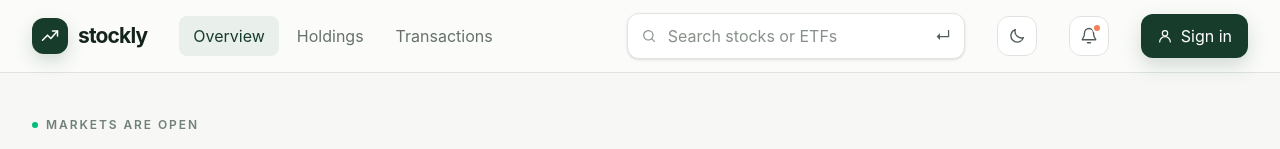
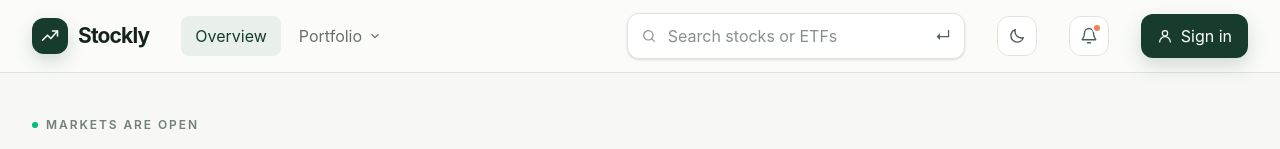
Before and after one commit to alexyang2920/stockly-ui, a React (Vite) app: page / in a window 1280 px wide. Shown: the top 149 px of the page. Built offline with nearby package versions, Linux system fonts and the light colour scheme.

Commit message:
user preferences

```diff
--- a/src/App.tsx
+++ b/src/App.tsx
@@ -2,6 +2,8 @@ import { useCallback, useEffect, useState, type FormEvent, type ReactNode } from
 import AuthModal from './components/AuthModal'
 import InstrumentMark from './components/InstrumentMark'
 import PortfolioNav from './components/PortfolioNav'
+import UserMenu from './components/UserMenu'
+import { getUserPreferences, updateUserPreferences } from './api/users'
 import WatchlistTable from './components/WatchlistTable'
 import InstrumentPage from './pages/InstrumentPage'
 import PortfolioPage from './pages/PortfolioPage'
@@ -94,6 +96,7 @@ function StockMark({ symbol, small = false }: { symbol: string, small?: boolean
 
 function App() {
   const [darkMode, setDarkMode] = useState(() => document.documentElement.classList.contains('dark'))
+  const [preferredPortfolioId, setPreferredPortfolioId] = useState<string | undefined>()
   const [mobileOpen, setMobileOpen] = useState(false)
   const [watching, setWatching] = useState(() => new Set<string>())
   const [showModal, setShowModal] = useState(false)
@@ -114,6 +117,16 @@ function App() {
   }, [darkMode])
 
   useEffect(() => {
+    if (!auth) return
+    const controller = new AbortController()
+    getUserPreferences(auth, controller.signal).then((preferences) => {
+      setDarkMode(preferences.darkMode)
+      setPreferredPortfolioId(preferences.selectedPortfolioId ?? undefined)
+    }).catch(() => { /* Keep local preferences when the server is unavailable. */ })
+    return () => controller.abort()
+  }, [auth])
+
+  useEffect(() => {
     const onPopState = () => setRoute(routeFromLocation())
     window.addEventListener('popstate', onPopState)
     return () => window.removeEventListener('popstate', onPopState)
@@ -132,6 +145,7 @@ function App() {
     localStorage.removeItem(AUTH_STORAGE_KEY)
     setAuth(null)
     setWatching(new Set())
+    setPreferredPortfolioId(undefined)
     setToast('You have been signed out')
   }
 
@@ -152,14 +166,23 @@ function App() {
   const selectNav = (item: string) => {
     if (item === 'Overview') navigate({ view: 'home' })
     if (item === 'Holdings' || item === 'Transactions') {
-      if (auth) navigate({ view: 'portfolio', section: item.toLowerCase() as 'holdings' | 'transactions', portfolioId: route.view === 'portfolio' ? route.portfolioId : undefined, addTransaction: false })
+      if (auth) navigate({ view: 'portfolio', section: item.toLowerCase() as 'holdings' | 'transactions', portfolioId: route.view === 'portfolio' ? route.portfolioId ?? preferredPortfolioId : preferredPortfolioId, addTransaction: false })
       else setShowModal(true)
     }
   }
 
   const selectPortfolio = (portfolioId: string) => {
+    const nextPortfolioId = portfolioId || undefined
+    setPreferredPortfolioId(nextPortfolioId)
+    if (auth) void updateUserPreferences(auth, { darkMode, selectedPortfolioId: nextPortfolioId ?? null }).catch(() => undefined)
     const section = route.view === 'portfolio' ? route.section : 'holdings'
-    navigate({ view: 'portfolio', section, portfolioId, addTransaction: false })
+    navigate({ view: 'portfolio', section, portfolioId: nextPortfolioId, addTransaction: false })
+  }
+
+  const toggleTheme = () => {
+    const nextDarkMode = !darkMode
+    setDarkMode(nextDarkMode)
+    if (auth) void updateUserPreferences(auth, { darkMode: nextDarkMode, selectedPortfolioId: preferredPortfolioId ?? null }).catch(() => undefined)
   }
 
   return (
@@ -168,26 +191,30 @@ function App() {
         <div className="mx-auto flex h-[72px] max-w-[1480px] items-center gap-8 px-5 lg:px-8">
           <button className="flex items-center gap-2.5" onClick={() => navigate({ view: 'home' })} aria-label="Stockly home">
             <span className="grid size-9 place-items-center rounded-xl bg-[#173c2c] text-white shadow-[0_7px_18px_rgba(23,60,44,.18)]"><Icon name="trend" className="size-5" /></span>
-            <span className="text-[21px] font-bold tracking-[-.04em]">stockly</span>
+            <span className="text-[21px] font-bold tracking-[-.04em]">Stockly</span>
           </button>
 
           <nav className="hidden items-center gap-1 lg:flex" aria-label="Main navigation">
-            {['Overview', 'Holdings', 'Transactions'].map((item) => <button key={item} onClick={() => selectNav(item)} className={`rounded-lg px-3.5 py-2 text-sm font-medium transition ${(route.view === 'portfolio' && route.section === item.toLowerCase()) || (route.view === 'home' && item === 'Overview') ? 'bg-[#e9efea] text-[#173c2c]' : 'text-[#66716b] hover:bg-white hover:text-[#15231d]'}`}>{item}</button>)}
+            <button onClick={() => selectNav('Overview')} className={`rounded-lg px-3.5 py-2 text-sm font-medium transition ${route.view === 'home' ? 'bg-[#e9efea] text-[#173c2c] dark:text-[#b8e2c9]' : 'text-[#66716b] hover:bg-white hover:text-[#15231d]'}`}>Overview</button>
+            <div className="group relative">
+              <button onClick={() => selectNav('Holdings')} className={`flex items-center gap-1.5 rounded-lg px-3.5 py-2 text-sm font-medium transition ${route.view === 'portfolio' ? 'bg-[#e9efea] text-[#173c2c] dark:text-[#b8e2c9]' : 'text-[#66716b] hover:bg-white hover:text-[#15231d]'}`} aria-haspopup="menu"><span>Portfolio</span><svg className="size-3.5 transition group-hover:rotate-180 group-focus-within:rotate-180" viewBox="0 0 24 24" fill="none" stroke="currentColor" strokeWidth="2"><path d="m6 9 6 6 6-6" /></svg></button>
+              <div className="invisible absolute left-0 top-full z-50 pt-2 opacity-0 transition group-hover:visible group-hover:opacity-100 group-focus-within:visible group-focus-within:opacity-100"><div role="menu" className="w-48 rounded-2xl border border-[#dce3dd] bg-white p-1.5 shadow-[0_16px_45px_rgba(20,38,29,.18)] dark:border-[#35463d] dark:bg-[#18231e]">{(['Holdings', 'Transactions'] as const).map((item) => <button key={item} role="menuitem" onClick={() => selectNav(item)} className={`flex w-full items-center gap-3 rounded-xl px-3 py-2.5 text-left text-sm font-semibold ${route.view === 'portfolio' && route.section === item.toLowerCase() ? 'bg-[#eef2ee] text-[#285d43] dark:bg-[#25342c] dark:text-[#b8e2c9]' : 'text-[#66716b] hover:bg-[#f7f9f7] dark:hover:bg-[#202d26]'}`}><span className="grid size-7 place-items-center rounded-lg bg-[#eef2ee] text-[#285d43] dark:bg-[#25342c] dark:text-[#8dd0aa]"><Icon name={item === 'Holdings' ? 'briefcase' : 'activity'} className="size-3.5" /></span>{item}</button>)}</div></div>
+            </div>
           </nav>
 
-          {auth && <PortfolioNav auth={auth} selectedId={route.view === 'portfolio' ? route.portfolioId : undefined} onSelect={selectPortfolio} />}
+          {auth && <PortfolioNav auth={auth} selectedId={route.view === 'portfolio' ? route.portfolioId ?? preferredPortfolioId : preferredPortfolioId} onSelect={selectPortfolio} />}
 
           <form onSubmit={submitGlobalSearch} className="relative ml-auto hidden min-w-56 md:block xl:min-w-72">
             <Icon name="search" className="absolute left-3.5 top-1/2 size-4 -translate-y-1/2 text-[#879089]" />
             <input id="global-search" value={globalSearch} onChange={(event) => setGlobalSearch(event.target.value)} maxLength={50} className="w-full rounded-xl border border-[#dfe4df] bg-white py-2.5 pl-10 pr-12 text-sm shadow-sm outline-none placeholder:text-[#879089] focus:border-[#789887] focus:ring-4 focus:ring-[#e2ebe5]" placeholder="Search stocks or ETFs" aria-label="Search stocks or ETFs" />
             <button className="absolute right-1.5 top-1/2 -translate-y-1/2 rounded-lg px-2 py-1 text-xs font-bold text-[#526158] hover:bg-[#eef2ee]" aria-label="Submit search">↵</button>
           </form>
-          <button onClick={() => setDarkMode((current) => !current)} className="grid size-10 place-items-center rounded-xl border border-[#dfe4df] bg-white text-[#4e5c54] transition hover:border-[#aeb9b1]" aria-label={`Switch to ${darkMode ? 'light' : 'dark'} mode`} title={`Switch to ${darkMode ? 'light' : 'dark'} mode`}><Icon name={darkMode ? 'sun' : 'moon'} className="size-[18px]" /></button>
+          <button onClick={toggleTheme} className="grid size-10 place-items-center rounded-xl border border-[#dfe4df] bg-white text-[#4e5c54] transition hover:border-[#aeb9b1]" aria-label={`Switch to ${darkMode ? 'light' : 'dark'} mode`} title={`Switch to ${darkMode ? 'light' : 'dark'} mode`}><Icon name={darkMode ? 'sun' : 'moon'} className="size-[18px]" /></button>
           <button className="relative hidden size-10 place-items-center rounded-xl border border-[#dfe4df] bg-white text-[#4e5c54] transition hover:border-[#aeb9b1] sm:grid" aria-label="Notifications"><Icon name="bell" className="size-[18px]" /><span className="absolute right-2 top-2 size-1.5 rounded-full bg-[#f1805b] ring-2 ring-white" /></button>
-          {auth ? <button onClick={signOut} title="Sign out" className="hidden items-center gap-2 rounded-xl bg-[#173c2c] px-3 py-2 text-sm font-semibold text-white shadow-[0_8px_20px_rgba(23,60,44,.18)] transition hover:bg-[#205139] sm:flex"><span className="grid size-6 place-items-center rounded-full bg-[#d8f768] text-[10px] font-extrabold text-[#173c2c]">{auth.user.name.slice(0, 1).toUpperCase()}</span><span className="max-w-24 truncate">{auth.user.name}</span></button> : <button onClick={() => setShowModal(true)} className="hidden items-center gap-2 rounded-xl bg-[#173c2c] px-4 py-2.5 text-sm font-semibold text-white shadow-[0_8px_20px_rgba(23,60,44,.18)] transition hover:bg-[#205139] sm:flex"><Icon name="user" className="size-4" /> Sign in</button>}
+          {auth ? <UserMenu auth={auth} onSignOut={signOut} /> : <button onClick={() => setShowModal(true)} className="hidden items-center gap-2 rounded-xl bg-[#173c2c] px-4 py-2.5 text-sm font-semibold text-white shadow-[0_8px_20px_rgba(23,60,44,.18)] transition hover:bg-[#205139] sm:flex"><Icon name="user" className="size-4" /> Sign in</button>}
           <button onClick={() => setMobileOpen(!mobileOpen)} className="grid size-10 place-items-center rounded-xl border border-[#dfe4df] bg-white lg:hidden" aria-label="Open menu"><Icon name={mobileOpen ? 'close' : 'menu'} /></button>
         </div>
-        {mobileOpen && <nav className="border-t border-[#e4e8e4] bg-white px-5 py-3 lg:hidden">{auth && <PortfolioNav mobile auth={auth} selectedId={route.view === 'portfolio' ? route.portfolioId : undefined} onSelect={(portfolioId) => { selectPortfolio(portfolioId); setMobileOpen(false) }} />}<form onSubmit={(event) => { submitGlobalSearch(event); setMobileOpen(false) }} className="relative mb-2"><Icon name="search" className="absolute left-3 top-1/2 size-4 -translate-y-1/2 text-[#879089]" /><input value={globalSearch} onChange={(event) => setGlobalSearch(event.target.value)} maxLength={50} className="w-full rounded-xl border border-[#dfe4df] py-3 pl-10 pr-3 text-sm outline-none" placeholder="Search stocks or ETFs" aria-label="Mobile instrument search" /></form>{['Overview', 'Holdings', 'Transactions'].map((item) => <button key={item} onClick={() => { selectNav(item); setMobileOpen(false) }} className="block w-full rounded-lg px-3 py-3 text-left text-sm font-medium hover:bg-[#f3f5f2]">{item}</button>)}</nav>}
+        {mobileOpen && <nav className="border-t border-[#e4e8e4] bg-white px-5 py-3 lg:hidden">{auth && <PortfolioNav mobile auth={auth} selectedId={route.view === 'portfolio' ? route.portfolioId : undefined} onSelect={(portfolioId) => { selectPortfolio(portfolioId); setMobileOpen(false) }} />}<form onSubmit={(event) => { submitGlobalSearch(event); setMobileOpen(false) }} className="relative mb-2"><Icon name="search" className="absolute left-3 top-1/2 size-4 -translate-y-1/2 text-[#879089]" /><input value={globalSearch} onChange={(event) => setGlobalSearch(event.target.value)} maxLength={50} className="w-full rounded-xl border border-[#dfe4df] py-3 pl-10 pr-3 text-sm outline-none" placeholder="Search stocks or ETFs" aria-label="Mobile instrument search" /></form><button onClick={() => { selectNav('Overview'); setMobileOpen(false) }} className="block w-full rounded-lg px-3 py-3 text-left text-sm font-medium hover:bg-[#f3f5f2]">Overview</button><p className="px-3 pb-1 pt-3 text-[10px] font-bold uppercase tracking-[.13em] text-[#87918b]">Portfolio</p>{(['Holdings', 'Transactions'] as const).map((item) => <button key={item} onClick={() => { selectNav(item); setMobileOpen(false) }} className="flex w-full items-center gap-3 rounded-lg px-3 py-3 text-left text-sm font-medium hover:bg-[#f3f5f2]"><Icon name={item === 'Holdings' ? 'briefcase' : 'activity'} className="size-4 text-[#617068]" />{item}</button>)}</nav>}
       </header>
 
       {route.view === 'home' && <main className="mx-auto max-w-[1480px] px-5 py-8 lg:px-8 lg:py-11">
@@ -242,7 +269,7 @@ function App() {
 
       {route.view === 'search' && <SearchResultsPage key={route.query} query={route.query} onSearch={(query) => navigate({ view: 'search', query })} onSelect={(symbol) => navigate({ view: 'instrument', symbol })} />}
       {route.view === 'instrument' && <InstrumentPage key={`${route.symbol}-${auth?.user.id ?? 'guest'}`} symbol={route.symbol} auth={auth} watched={watching.has(route.symbol)} onNeedAuth={() => setShowModal(true)} onWatchChange={(symbol, isWatched) => { setWatching((current) => { const next = new Set(current); if (isWatched) next.add(symbol); else next.delete(symbol); return next }); setToast(isWatched ? `${symbol} added to watchlist` : `${symbol} removed from watchlist`) }} onBack={() => window.history.length > 1 ? window.history.back() : navigate({ view: 'search', query: route.symbol })} />}
-      {route.view === 'portfolio' && <PortfolioPage key={`${auth?.user.id ?? 'guest'}-${route.section}-${route.portfolioId ?? 'default'}-${route.addTransaction}`} auth={auth} section={route.section} requestedPortfolioId={route.portfolioId} startWithTransaction={route.addTransaction} onNeedAuth={() => setShowModal(true)} onSelectInstrument={(symbol) => navigate({ view: 'instrument', symbol })} />}
+      {route.view === 'portfolio' && <PortfolioPage key={`${auth?.user.id ?? 'guest'}-${route.section}-${route.portfolioId ?? preferredPortfolioId ?? 'default'}-${route.addTransaction}`} auth={auth} section={route.section} requestedPortfolioId={route.portfolioId ?? preferredPortfolioId} startWithTransaction={route.addTransaction} onNeedAuth={() => setShowModal(true)} onSelectInstrument={(symbol) => navigate({ view: 'instrument', symbol })} />}
 
       {toast && <div className="fixed bottom-5 left-1/2 z-50 flex -translate-x-1/2 items-center gap-2 rounded-xl bg-[#15231d] px-4 py-3 text-sm font-medium text-white shadow-2xl"><span className="grid size-5 place-items-center rounded-full bg-[#d8f768] text-[#173c2c]"><Icon name="check" className="size-3.5" /></span>{toast}</div>}
       {showModal && <AuthModal onClose={() => setShowModal(false)} onSuccess={completeAuth} />}
--- /dev/null
+++ b/src/api/users.ts
@@ -0,0 +1,12 @@
+import type { AuthResponse } from '../types/auth'
+import { apiRequest } from './client'
+
+export type UserPreferences = { darkMode: boolean, selectedPortfolioId: string | null }
+
+export function getUserPreferences(auth: AuthResponse, signal?: AbortSignal) {
+  return apiRequest<UserPreferences>('/users/me/preferences', { auth, signal })
+}
+
+export function updateUserPreferences(auth: AuthResponse, preferences: UserPreferences) {
+  return apiRequest<UserPreferences>('/users/me/preferences', { method: 'PATCH', auth, body: preferences })
+}
--- /dev/null
+++ b/src/components/UserMenu.tsx
@@ -0,0 +1,31 @@
+import { useEffect, useRef, useState } from 'react'
+import type { AuthResponse } from '../types/auth'
+
+function UserMenu({ auth, onSignOut }: { auth: AuthResponse, onSignOut: () => void }) {
+  const [open, setOpen] = useState(false)
+  const menuRef = useRef<HTMLDivElement>(null)
+
+  useEffect(() => {
+    if (!open) return
+    const closeOutside = (event: MouseEvent) => { if (!menuRef.current?.contains(event.target as Node)) setOpen(false) }
+    const closeEscape = (event: KeyboardEvent) => { if (event.key === 'Escape') setOpen(false) }
+    document.addEventListener('mousedown', closeOutside)
+    document.addEventListener('keydown', closeEscape)
+    return () => { document.removeEventListener('mousedown', closeOutside); document.removeEventListener('keydown', closeEscape) }
+  }, [open])
+
+  const initial = auth.user.name.slice(0, 1).toUpperCase()
+  return <div ref={menuRef} className="relative">
+    <button onClick={() => setOpen((current) => !current)} aria-haspopup="menu" aria-expanded={open} className="flex items-center gap-2 rounded-xl bg-[#173c2c] p-2 text-sm font-semibold text-white shadow-[0_8px_20px_rgba(23,60,44,.18)] transition hover:bg-[#205139] sm:px-3">
+      <span className="grid size-6 place-items-center rounded-full bg-[#d8f768] text-[10px] font-extrabold text-[#173c2c]">{initial}</span>
+      <span className="hidden max-w-24 truncate sm:block">{auth.user.name}</span>
+      <svg className={`hidden size-3.5 transition sm:block ${open ? 'rotate-180' : ''}`} viewBox="0 0 24 24" fill="none" stroke="currentColor" strokeWidth="2"><path d="m6 9 6 6 6-6" /></svg>
+    </button>
+    {open && <div role="menu" className="absolute right-0 top-[calc(100%+10px)] z-50 w-64 overflow-hidden rounded-2xl border border-[#dce3dd] bg-white shadow-[0_18px_50px_rgba(20,38,29,.2)] dark:border-[#35463d] dark:bg-[#18231e]">
+      <div className="flex items-center gap-3 border-b border-[#e5e9e5] px-4 py-4"><span className="grid size-10 shrink-0 place-items-center rounded-full bg-[#d8f768] text-sm font-extrabold text-[#173c2c]">{initial}</span><span className="min-w-0"><strong className="block truncate text-sm">{auth.user.name}</strong><span className="mt-0.5 block truncate text-xs text-[#7b867f]">{auth.user.email}</span></span></div>
+      <div className="p-1.5"><button role="menuitem" onClick={() => { setOpen(false); onSignOut() }} className="flex w-full items-center gap-3 rounded-xl px-3 py-2.5 text-left text-sm font-semibold text-rose-600 hover:bg-rose-50"><svg className="size-4" viewBox="0 0 24 24" fill="none" stroke="currentColor" strokeWidth="1.8"><path d="M10 17l5-5-5-5M15 12H3M14 3h5a2 2 0 0 1 2 2v14a2 2 0 0 1-2 2h-5" /></svg>Sign out</button></div>
+    </div>}
+  </div>
+}
+
+export default UserMenu
```
Also changed, not shown: src/components/PortfolioNav.tsx (+11 -1 lines).
